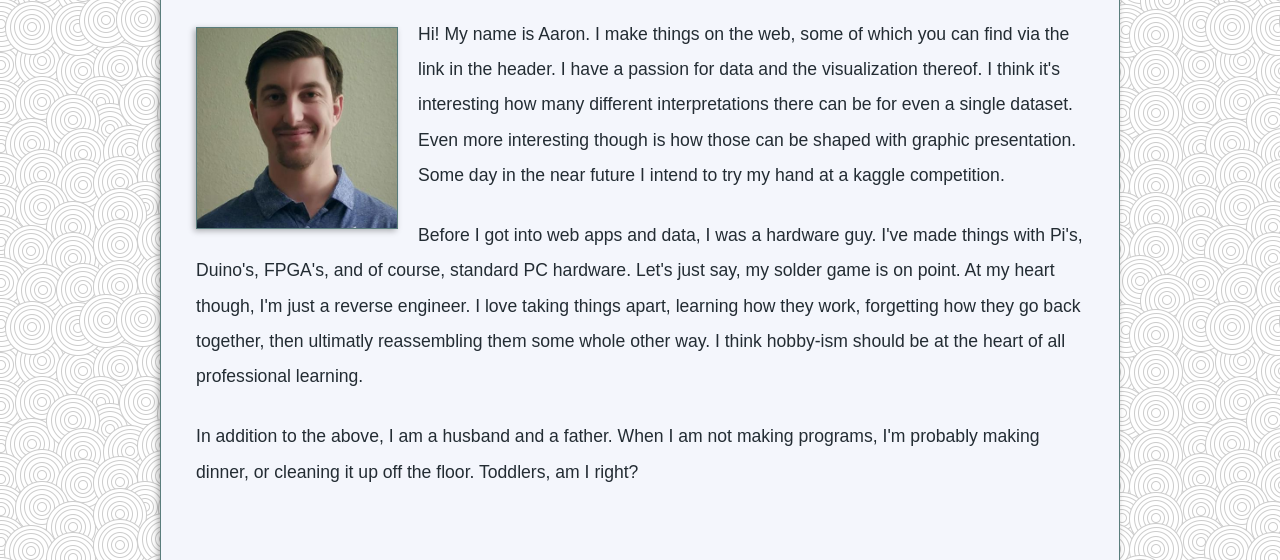
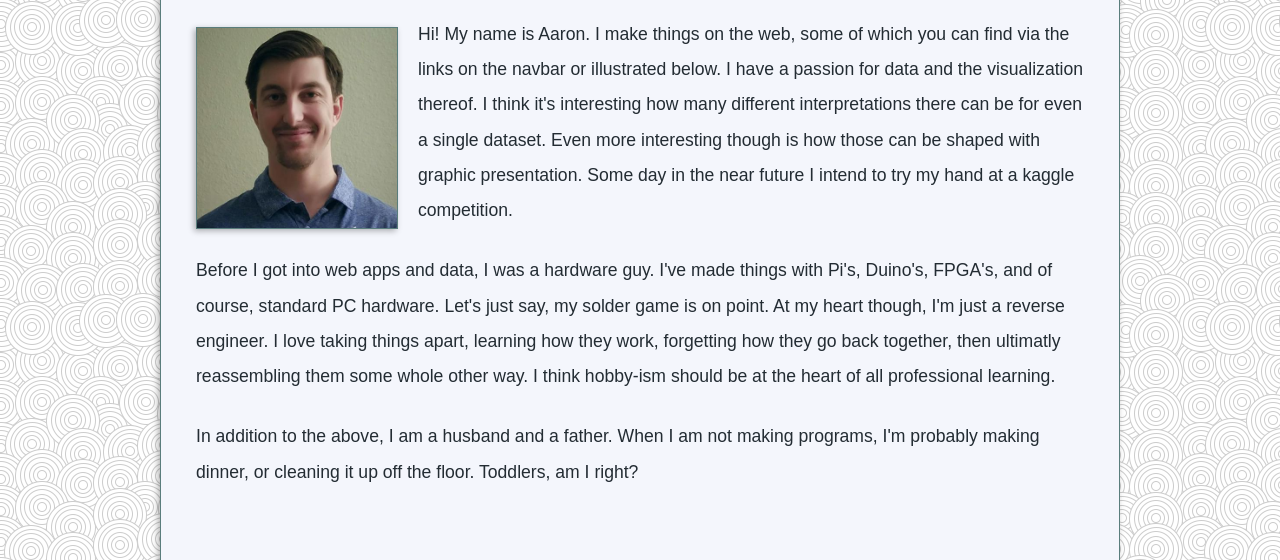
Before and after one commit to aarongaither/aarongaither.github.io, a plain HTML site: page index.html in a window 1280 px wide. Shown: the part 240-800 px from the top of the page. Drawn offline with Linux system fonts and the light colour scheme.

Commit message:
update about me

```diff
--- a/index.html
+++ b/index.html
@@ -30,7 +30,7 @@
 			</header>
 			<article>
 				<img id="bio-pic" src="assets/images/profile-pic.jpg" alt="Aaron"/>
-				<p>Hi! My name is Aaron. I make things on the web, some of which you can find via the link in the header. I have a passion for data and the visualization thereof. I think it's interesting how many different interpretations there can be for even a single dataset. Even more interesting though is how those can be shaped with graphic presentation. Some day in the near future I intend to try my hand at a kaggle competition.</p><br>
+				<p>Hi! My name is Aaron. I make things on the web, some of which you can find via the links on the navbar or illustrated below. I have a passion for data and the visualization thereof. I think it's interesting how many different interpretations there can be for even a single dataset. Even more interesting though is how those can be shaped with graphic presentation. Some day in the near future I intend to try my hand at a kaggle competition.</p><br>
 				<p>Before I got into web apps and data, I was a hardware guy. I've made things with Pi's, Duino's, FPGA's, and of course, standard PC hardware. Let's just say, my solder game is on point. At my heart though, I'm just a reverse engineer. I love taking things apart, learning how they work, forgetting how they go back together, then ultimatly reassembling them some whole other way. I think hobby-ism should be at the heart of all professional learning.</p><br>
 				<p>In addition to the above, I am a husband and a father. When I am not making programs, I'm probably making dinner, or cleaning it up off the floor. Toddlers, am I right?</p><br>
 			</article>
```
